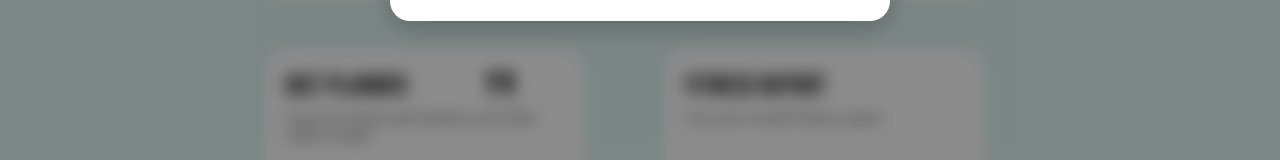
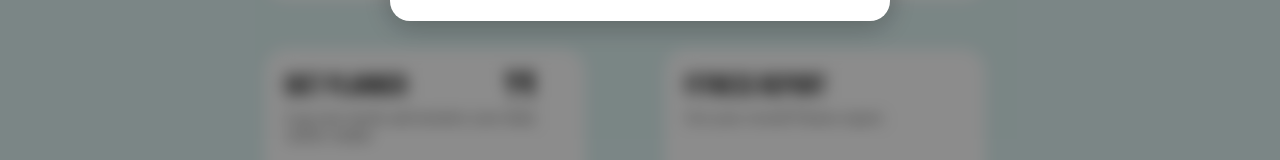
Before and after one commit to Vjashwanth4545/FitForgeV2, a React (Vite) app in the folder client/: page / in a window 1280 px wide. Shown: the part 624-784 px from the top of the page. Built offline with nearby package versions, Linux system fonts and the light colour scheme.

Commit message:
Add vercel.json for React Router7

```diff
--- a/client/src/components/mod.jsx
+++ b/client/src/components/mod.jsx
@@ -18,7 +18,7 @@ function Modules() {
 
       <Link to="/diet" className="modbox">
         <p className="box-title">Diet Planner
-        <FontAwesomeIcon icon={faUtensils} style={{ marginLeft: "75px" }} />
+        <FontAwesomeIcon icon={faUtensils} style={{ marginLeft: "95px" }} />
         </p>
         <p className="box-desc">Log your meals and monitor your daily caloric intake.</p>
       </Link>
```
